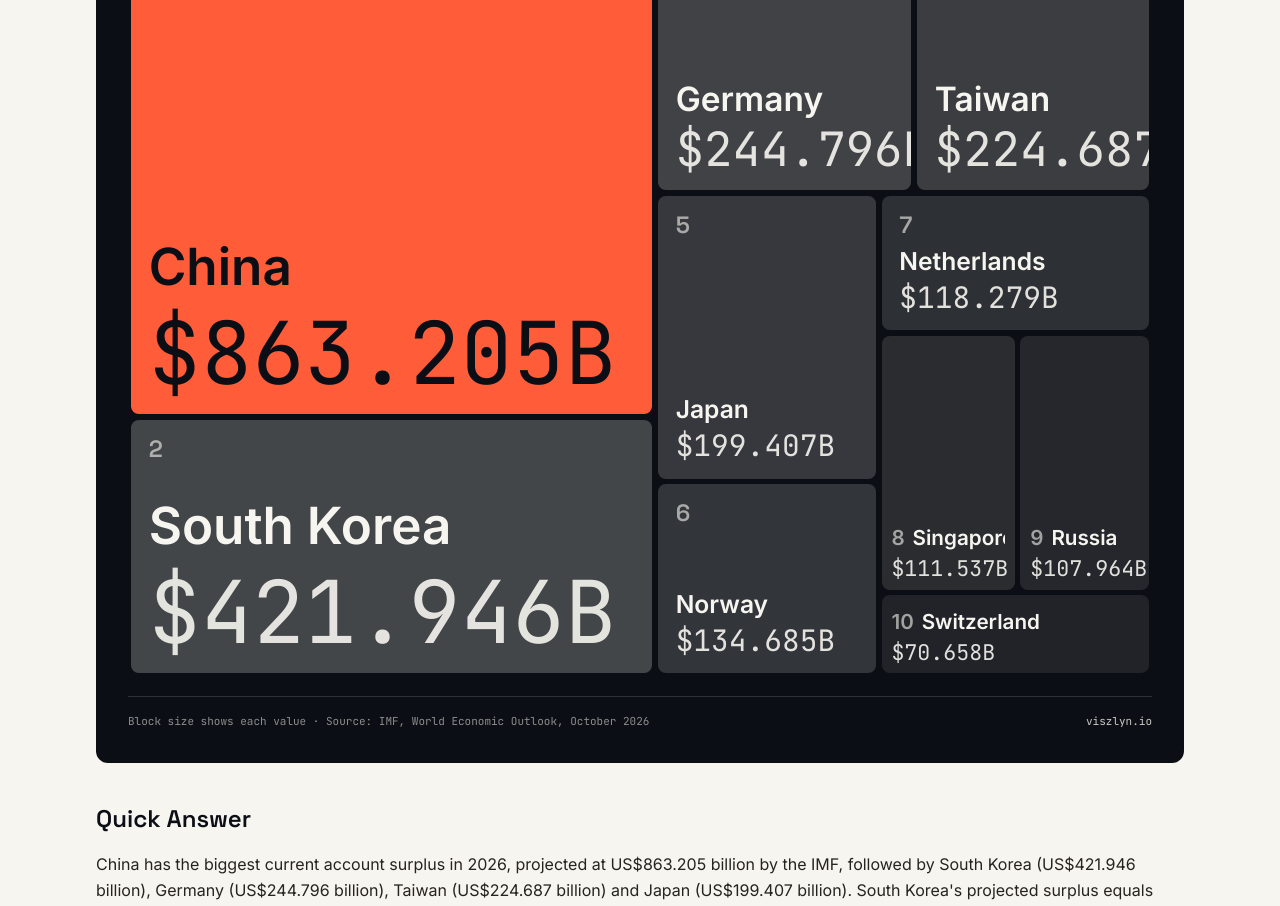
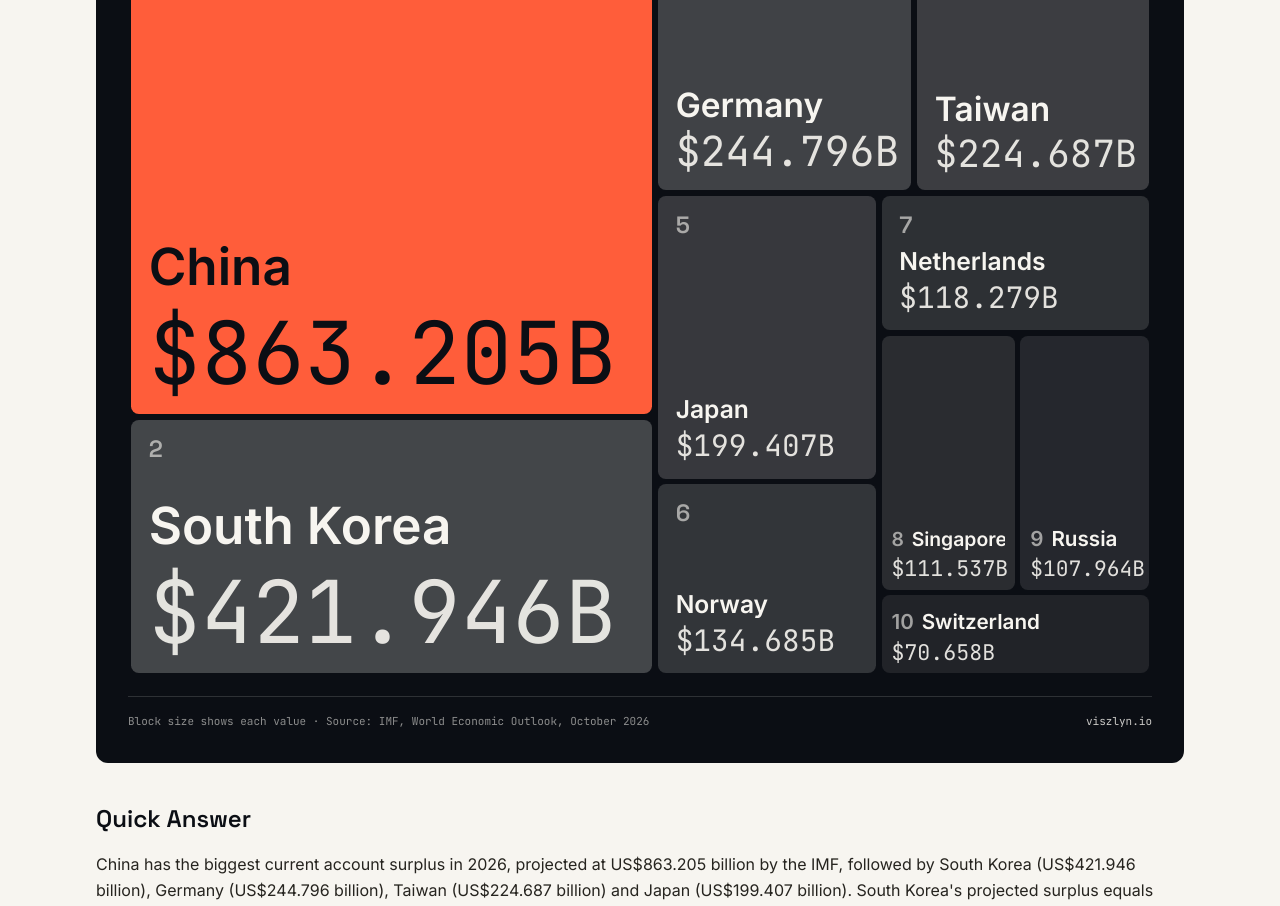
Before and after one commit to Vedang1655/viszlyn, a Next.js app: page /rankings/biggest-current-account-surpluses-2026 in a window 1280 px wide. Shown: the part 800-1706 px from the top of the page. Built offline with nearby package versions, Linux system fonts and the light colour scheme.

Commit message:
Fix HeroBanner tile text overflow: fit name/value font to tile width

```diff
--- a/src/components/HeroBanner.tsx
+++ b/src/components/HeroBanner.tsx
@@ -61,6 +61,19 @@ export function HeroBanner({ eyebrow, title, items, source }: HeroBannerProps) {
           const font = TIER_FONT[tier];
           const { bg, fg } = tileFill(t.index, rows.length);
           const isFirst = t.index === 0;
+          // Fit the text to the tile: tier sizes assume short values, so a long
+          // value (e.g. "$244.796B") would overflow its tile and get clipped.
+          // Shrink this tile's name/value font just enough to fit its own text.
+          const pad = isCompact(tier) ? 5 : 9;
+          const innerW = Math.max(10, t.w - pad * 2);
+          const fitFont = (text: string, px: number, perChar: number) =>
+            Math.min(px, innerW / Math.max(1, text.length * perChar));
+          const namePx = fitFont(
+            isCompact(tier) ? `${row.rank} ${row.name}` : row.name,
+            font.name,
+            0.56
+          );
+          const valuePx = fitFont(row.value, font.value, 0.6);
           return (
             <div
               key={`${row.rank}-${row.name}`}
@@ -81,7 +94,7 @@ export function HeroBanner({ eyebrow, title, items, source }: HeroBannerProps) {
                   background: bg,
                   color: fg,
                   borderRadius: cq(4),
-                  padding: cq(isCompact(tier) ? 5 : 9),
+                  padding: cq(pad),
                 }}
               >
                 {!isCompact(tier) && (
@@ -96,7 +109,7 @@ export function HeroBanner({ eyebrow, title, items, source }: HeroBannerProps) {
                   <div
                     className="font-body font-semibold leading-[1.1]"
                     style={{
-                      fontSize: cq(font.name),
+                      fontSize: cq(namePx),
                       display: "-webkit-box",
                       WebkitLineClamp: 2,
                       WebkitBoxOrient: "vertical",
@@ -112,9 +125,10 @@ export function HeroBanner({ eyebrow, title, items, source }: HeroBannerProps) {
                     <div
                       className="font-data tabular-nums leading-none"
                       style={{
-                        fontSize: cq(font.value),
+                        fontSize: cq(valuePx),
                         marginTop: cq(tier === "xl" ? 8 : 4),
                         opacity: isFirst ? 1 : 0.9,
+                        whiteSpace: "nowrap",
                       }}
                     >
                       {row.value}
```
